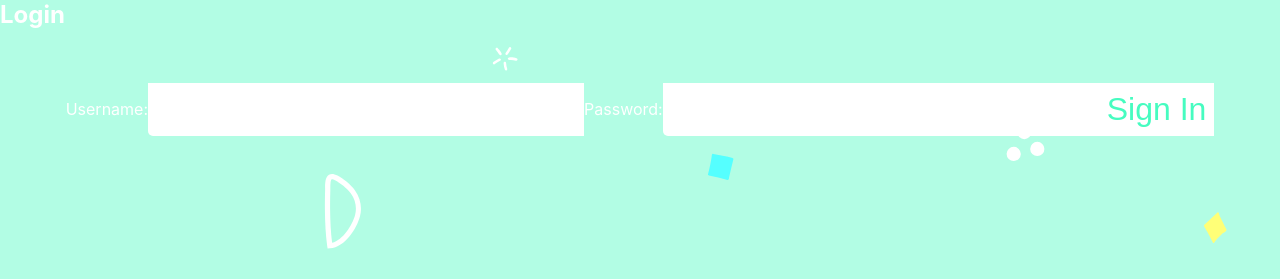
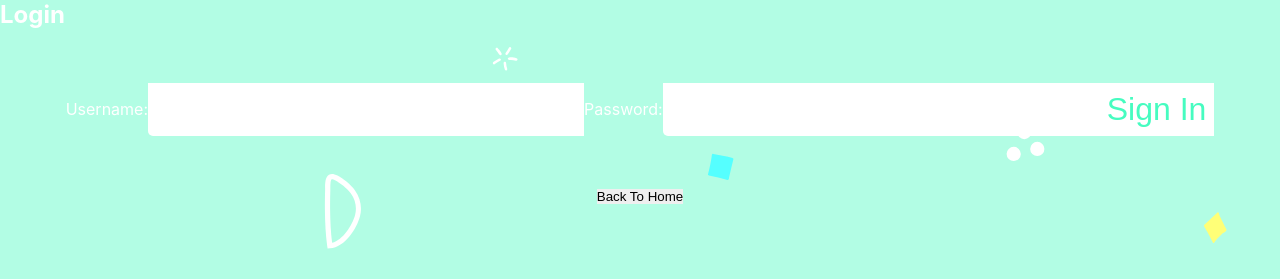
Before and after one commit to LeoMiguelB/my-todo, a React (Create React App) app in the folder client/: page /login in a window 1280 px wide. Shown: the top 279 px of the page. Built offline with nearby package versions, Linux system fonts and the light colour scheme.

Commit message:
fixed navigation issues

```diff
--- a/client/src/components/Login.js
+++ b/client/src/components/Login.js
@@ -28,6 +28,7 @@ const Login = () => {
 
   const token = useSelector(selectCurrentToken);
 
+  //currently not working
   useEffect(() => {
     //check if the user has already logged in
     if (token !== null) {
@@ -53,10 +54,11 @@ const Login = () => {
       setPassword("");
       navigate("/todos");
     } catch (error) {
-      if (!error?.response) {
+      console.log(error);
+      if (!error?.originalStatus) {
         setErrMsg("no server response");
       } else if (error.originalStatus === 400) {
-        setErrMsg("Missing username or password");
+        setErrMsg("Wrong username or password");
       } else {
         setErrMsg("Login Failed");
       }
@@ -104,6 +106,12 @@ const Login = () => {
         />
         <button>Sign In</button>
       </form>
+
+      <footer>
+        <button className="logout-btn" onClick={() => navigate("/")}>
+          <span>Back To Home</span>
+        </button>
+      </footer>
     </section>
   );
 
--- a/client/src/components/Register.js
+++ b/client/src/components/Register.js
@@ -87,6 +87,12 @@ const Register = () => {
         />
         <button>Register</button>
       </form>
+
+      <footer>
+        <button className="logout-btn" onClick={() => navigate("/")}>
+          <span>Back To Home</span>
+        </button>
+      </footer>
     </section>
   );
 
--- a/client/src/features/todos/TodoList.js
+++ b/client/src/features/todos/TodoList.js
@@ -22,8 +22,6 @@ const TodoList = () => {
     error,
   } = useGetTodosQuery();
 
-  console.log(todos);
-
   let content;
 
   let filteredTodos;
@@ -47,8 +45,6 @@ const TodoList = () => {
 
   //show loading screen
   if (isLoading) {
-    // currently not refetching
-    console.log("refetched");
     content = <SpinnerDotted />;
 
     // show the todos
--- a/client/src/features/todos/TodoSlice.js
+++ b/client/src/features/todos/TodoSlice.js
@@ -23,7 +23,6 @@ const TodoSlice = createSlice({
       state.todos = [];
       state.status = "all";
       state.error = null;
-      console.log(state.todos, state.status, state.error);
     },
   },
 });
```
Also changed, not shown: 1 other file (tests, documents, lock files or other folders).
